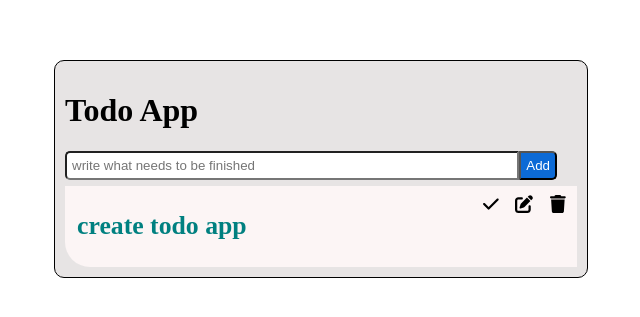
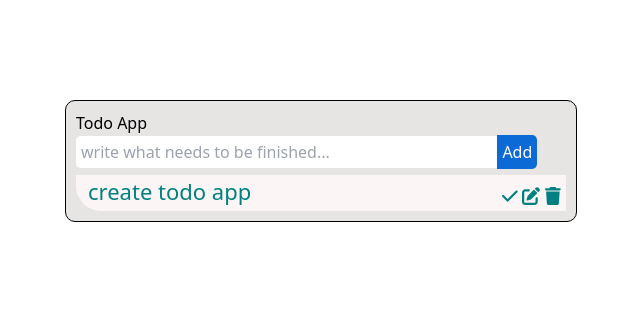
Before and after one commit to sahil-arora-au46/TodoApp, a Vue app in the folder todo/: page / in a window 1280 px wide. Shown: the part 239-556 px from the top of the page, without its empty margins (319-959 px from the left). Built offline with nearby package versions, Linux system fonts and the light colour scheme.

Commit message:
configured tailwind

```diff
--- a/todo/package.json
+++ b/todo/package.json
@@ -9,8 +9,11 @@
   },
   "dependencies": {
     "@heroicons/vue": "^2.0.17",
+    "autoprefixer": "^10",
     "core-js": "^3.8.3",
     "pinia": "^2.0.33",
+    "postcss": "^8",
+    "tailwindcss": "^3",
     "vue": "^3.2.13"
   },
   "devDependencies": {
@@ -21,7 +24,8 @@
     "@vue/cli-plugin-eslint": "~5.0.0",
     "@vue/cli-service": "~5.0.0",
     "eslint": "^7.32.0",
-    "eslint-plugin-vue": "^8.0.3"
+    "eslint-plugin-vue": "^8.0.3",
+    "vue-cli-plugin-tailwind": "~3.0.0"
   },
   "eslintConfig": {
     "root": true,
--- /dev/null
+++ b/todo/postcss.config.js
@@ -0,0 +1,6 @@
+module.exports = {
+  plugins: {
+    tailwindcss: {},
+    autoprefixer: {}
+  }
+}
--- /dev/null
+++ b/todo/src/assets/tailwind.css
@@ -0,0 +1,5 @@
+@tailwind base;
+
+@tailwind components;
+
+@tailwind utilities;
--- a/todo/src/components/TaskForm.vue
+++ b/todo/src/components/TaskForm.vue
@@ -1,6 +1,6 @@
 <template>
 
-        <input :class= "inputStyle"  type="text" placeholder="write what needs to be finished " :value="modelValue" @input="$emit('update:modelValue',$event.target.value)">
+        <input :class= "inputStyle"  type="text" placeholder="write what needs to be finished... " :value="modelValue" @input="$emit('update:modelValue',$event.target.value)">
         <button :class="buttonStyle">{{ button}}</button>
 
 
--- a/todo/src/main.js
+++ b/todo/src/main.js
@@ -3,6 +3,7 @@ import { createPinia } from 'pinia'
 import App from './App.vue'
 import '@fortawesome/fontawesome-free/css/all.css'
 import '@fortawesome/fontawesome-free/js/all.js'
+import './assets/tailwind.css'
 
 const pinia = createPinia()
 const app = createApp(App)
--- /dev/null
+++ b/todo/tailwind.config.js
@@ -0,0 +1,8 @@
+/** @type {import('tailwindcss').Config} */
+module.exports = {
+  content: ['./public/**/*.html', './src/**/*.{vue,js,ts,jsx,tsx}'],
+  theme: {
+    extend: {},
+  },
+  plugins: [],
+}
```
Also changed, not shown: 1 other file (tests, documents, lock files or other folders).
